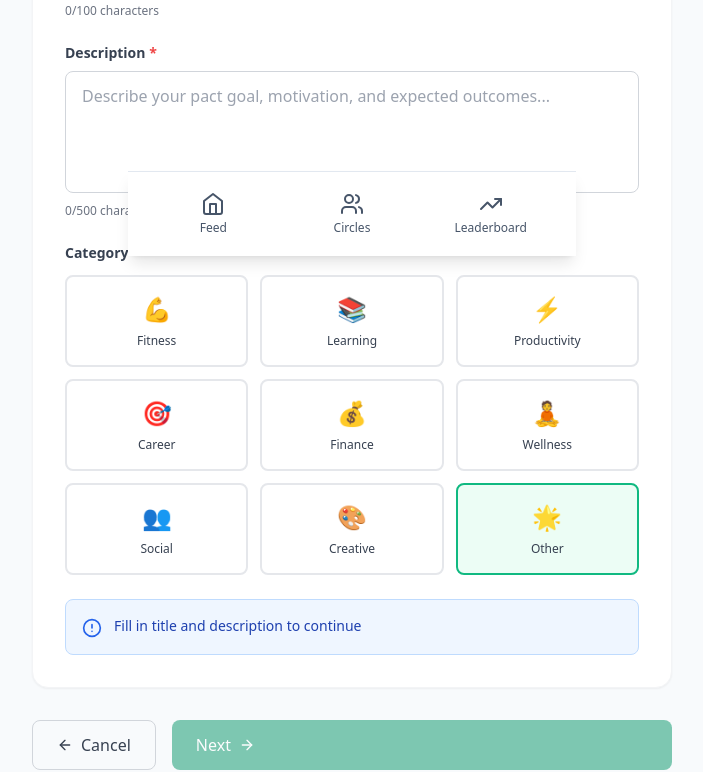
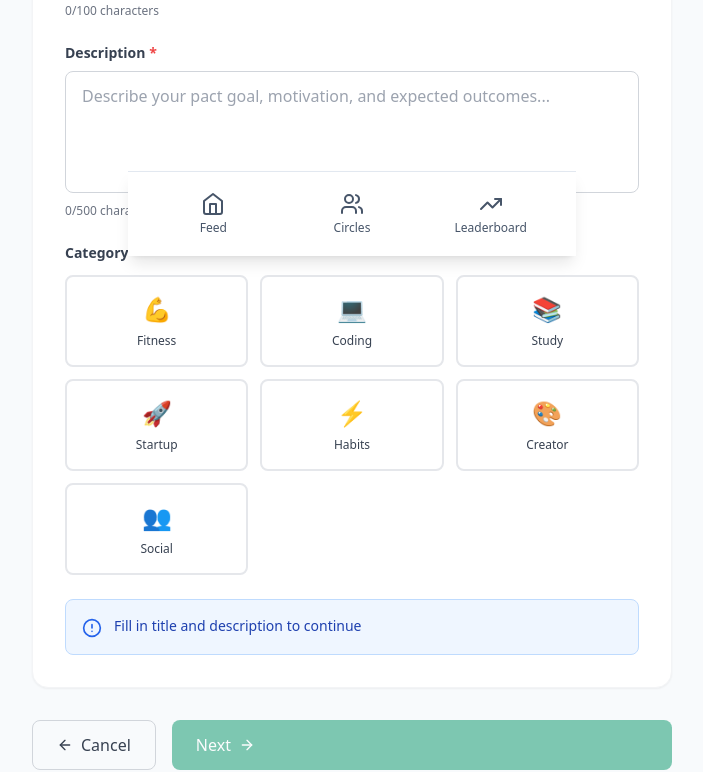
Before and after one commit to ksuman691-commits/pact_project_frontend, a Next.js app: page /pacts/create in a window 1280 px wide. Shown: the part 544-1316 px from the top of the page, without its empty margins (288-991 px from the left). Built offline with nearby package versions, Linux system fonts and the light colour scheme; no server answers.

Commit message:
feat: update categories in PactWizardStep1 with new focus areas
Co-authored-by: ksuman691-commits <243323183+ksuman691-commits@users.noreply.github.com>

```diff
--- a/src/components/PactWizardStep1.tsx
+++ b/src/components/PactWizardStep1.tsx
@@ -6,14 +6,12 @@ import { AlertCircle } from 'lucide-react';
 
 const categories = [
   { id: 'fitness', emoji: '💪', label: 'Fitness' },
-  { id: 'learning', emoji: '📚', label: 'Learning' },
-  { id: 'productivity', emoji: '⚡', label: 'Productivity' },
-  { id: 'career', emoji: '🎯', label: 'Career' },
-  { id: 'finance', emoji: '💰', label: 'Finance' },
-  { id: 'wellness', emoji: '🧘', label: 'Wellness' },
+  { id: 'coding', emoji: '💻', label: 'Coding' },
+  { id: 'study', emoji: '📚', label: 'Study' },
+  { id: 'startup', emoji: '🚀', label: 'Startup' },
+  { id: 'habits', emoji: '⚡', label: 'Habits' },
+  { id: 'creator', emoji: '🎨', label: 'Creator' },
   { id: 'social', emoji: '👥', label: 'Social' },
-  { id: 'creative', emoji: '🎨', label: 'Creative' },
-  { id: 'other', emoji: '🌟', label: 'Other' },
 ];
 
 export default function PactWizardStep1() {
```
